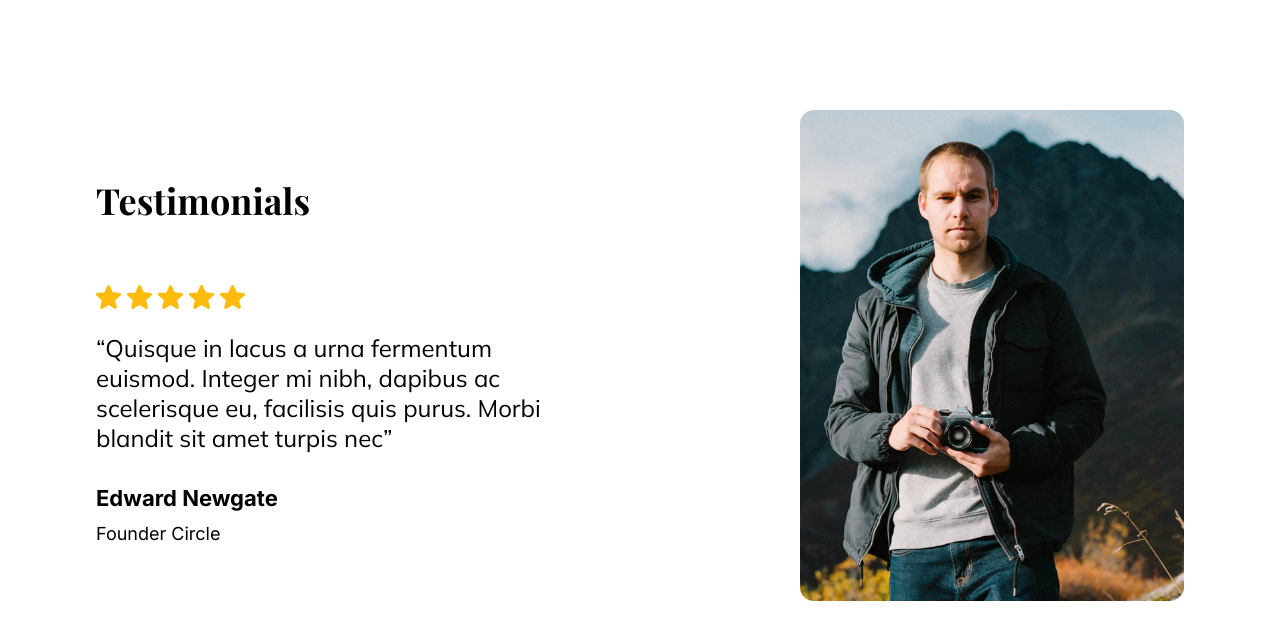
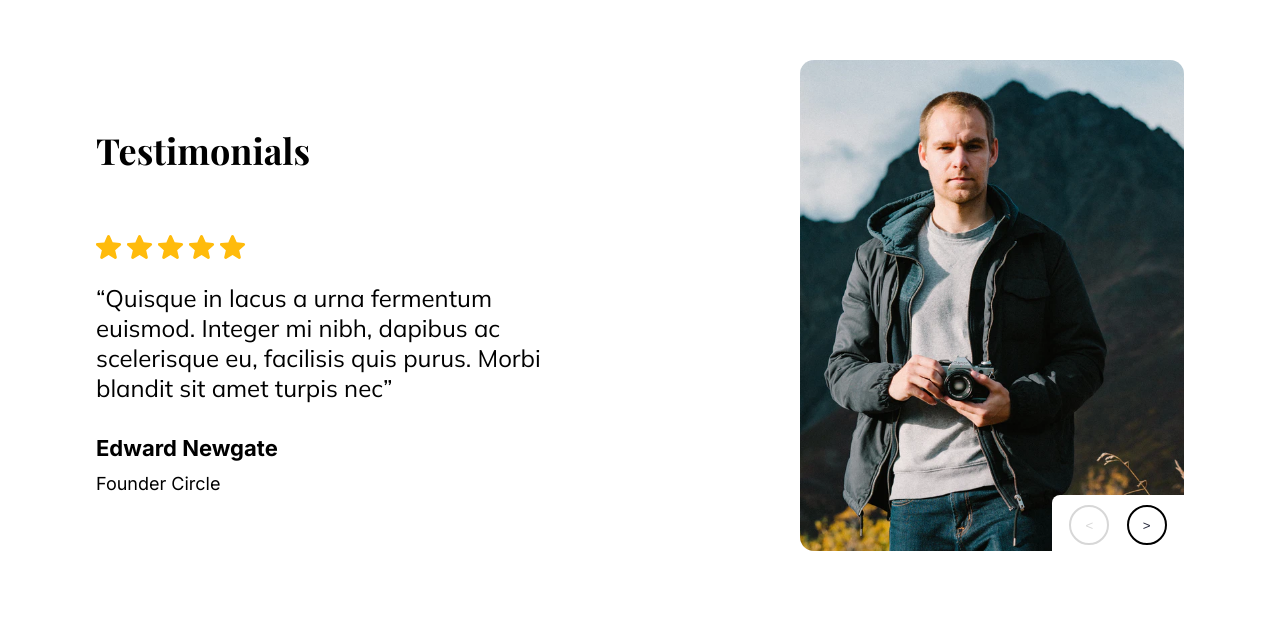
Before and after one commit to eynlanzer/thousand-sunny, a React (Create React App) app: page / in a window 1280 px wide. Shown: the part 2089-2728 px from the top of the page. Built offline with nearby package versions, Linux system fonts and the light colour scheme.

Commit message:
testimonial overlay added

```diff
--- a/src/comps/Testimonials.js
+++ b/src/comps/Testimonials.js
@@ -33,10 +33,10 @@ const Testimonials = () => {
 
         <div className="testimonials__image">
           <img className="testimonials__photo" src={testimonialsimg} alt='Testimonials section img' />
-          {/* <figcaption>
-            <p>a</p>
-            <p>a</p>
-          </figcaption> */}
+          <figcaption>
+            <button className="testimonials__image__previousBtn">{"<"}</button>
+            <button className="testimonials__image__nextBtn">{">"}</button>
+          </figcaption>
         </div>
       </div>
 
--- a/src/scss/_guides.scss
+++ b/src/scss/_guides.scss
@@ -6,6 +6,7 @@
   &__img{
     max-height: 100%;
     max-width: 100%;
+    margin-top: 20px;
   }
 
   &__content{
@@ -23,6 +24,9 @@
   @media (min-width: 70em) {
     align-items: center;
     justify-content: space-between;
+    &__img{
+      margin-top: 0;
+    }
   }
 
 }
--- a/src/scss/_holidays.scss
+++ b/src/scss/_holidays.scss
@@ -7,6 +7,7 @@
     margin-bottom: 54px;
     &__title{
       @include section-title-config;
+      max-width: 239px;
     }
 
     &__viewall{
@@ -16,22 +17,19 @@
 
   &__pictures{
     @include wrap-pictures-config;
-    position: relative;
 
     figcaption{
-      background-color: #fff;
+      @include overlay-config;
       border-top-right-radius: 8px;
-      bottom: 0;
       width: 110px;
       line-height: 10px;
-      position: absolute;
-      z-index: 2;
     }
     &__img{
       border-radius: 8px;
       height: 332px;
       width: 290px;
       object-fit: cover;
+      margin-top: 10px;
     }
     &__city{
       font-family: 'Inter';
@@ -52,8 +50,17 @@
   }
 
   @media (min-width: 70em) {
+    &__top{
+      &__title{
+        max-width: 400px;
+      }
+    }
+
     &__pictures {
       justify-content: space-between; // desktop
+      &__img{
+        margin-top: 0;
+      }
     }
   }
 
--- a/src/scss/_mixins.scss
+++ b/src/scss/_mixins.scss
@@ -45,7 +45,6 @@
   font-size: 36px;
   font-weight: 700;
   line-height: 50px;
-  max-width: 239px;
 }
 
 @mixin section-text-config{
@@ -55,6 +54,24 @@
   font-weight: 300;
   line-height: 30px;
   max-width: 450px;
+}
+
+// Testimonials
+@mixin overlay-btn-config{
+  border-radius: 50%;
+  background-color: #fff;
+  cursor: pointer;
+  width: 40px;
+  height: 40px;
+  outline: 0;
+}
+
+// Testimonials, Holiday
+@mixin overlay-config{
+  background-color: #fff;
+  bottom: 0;
+  position: absolute;
+  z-index: 2;
 }
 
 // Trending, Holiday
--- a/src/scss/_newway.scss
+++ b/src/scss/_newway.scss
@@ -5,6 +5,7 @@
   &__img{
     max-height: 100%;
     max-width: 100%;
+    margin-top: 20px;
   }
 
   &__content{
@@ -23,5 +24,8 @@
     align-items: center;
     justify-content: space-between;
     flex-direction: row-reverse;
+    &__img{
+      margin-top: 0;
+    }
   }
 }
--- a/src/scss/_testimonials.scss
+++ b/src/scss/_testimonials.scss
@@ -35,12 +35,35 @@
       line-height: 1px;
     }
   }
+  &__image{
+    position: relative;
+    &__previousBtn{
+      @include overlay-btn-config;
+      border: 2px solid #D7D7D7;
+      color: #D7D7D7;
 
+    }
+    &__nextBtn{
+      @include overlay-btn-config;
+      border: 2px solid #000;
+      color: var(--black);
+    }
+  }
   &__photo{
     height: 430px;
     width: 330px;
     border-radius: 14px;
     object-fit: cover;
+  }
+  figcaption{
+    @include overlay-config;
+    border-top-left-radius: 8px;
+    right: 0;
+    width: 132px;
+    height: 60px;
+    display: flex;
+    align-items: center;
+    justify-content: space-evenly;
   }
   @media (min-width: 70em) {
     &__review{
--- a/src/scss/_trending.scss
+++ b/src/scss/_trending.scss
@@ -7,6 +7,7 @@
     margin-bottom: 54px;
     &__title{
       @include section-title-config;
+      max-width: 239px;
     }
 
     &__viewall{
@@ -57,6 +58,11 @@
   }
 
   @media (min-width: 70em) {
+    &__top{
+      &__title{
+        max-width: 400px;
+      }
+    }
     &__pictures {
       justify-content: space-between; // desktop
     }
```
